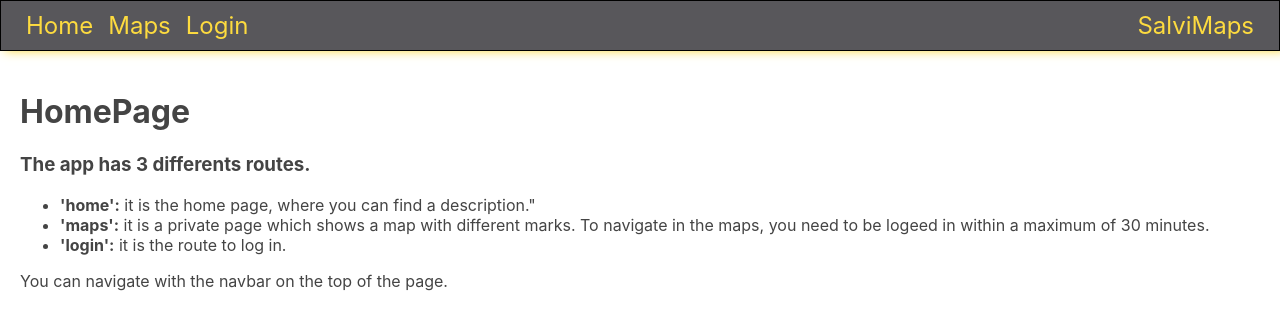
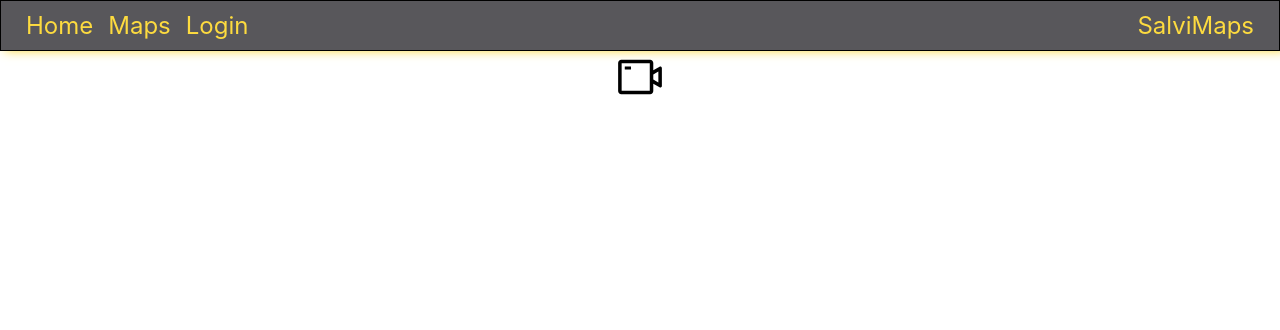
Before and after one commit to Ivangg88/prueba-tecnica-salvin, a React (Create React App) app: page /home in a window 1280 px wide. Shown: the top 330 px of the page. Built offline with nearby package versions, Linux system fonts and the light colour scheme.

Commit message:
added component VideoCam and the dependencies

```diff
--- a/package.json
+++ b/package.json
@@ -15,6 +15,7 @@
     "formik": "^2.2.9",
     "react": "^18.2.0",
     "react-dom": "^18.2.0",
+    "react-icons": "^4.8.0",
     "react-leaflet": "^4.2.0",
     "react-redux": "^8.0.4",
     "react-router-dom": "^6.8.1",
--- /dev/null
+++ b/src/components/VideoCam/VideoCam.tsx
@@ -0,0 +1,47 @@
+import { useState } from "react";
+import { AiFillCloseCircle, AiOutlineVideoCamera } from "react-icons/ai";
+import { VideoCamStyled } from "./VideoCamStyled";
+
+export const VideoCam = () => {
+  const [showVideo, setShowVideo] = useState(false);
+
+  return (
+    <VideoCamStyled>
+      {!showVideo && (
+        <button
+          className="custom-button"
+          onClick={() => setShowVideo(!showVideo)}
+        >
+          <AiOutlineVideoCamera className="icon" />{" "}
+        </button>
+      )}
+      {showVideo && (
+        <div
+          // onDragEnd={(event) => {
+          //   console.log("Bottom", event.currentTarget.getBoundingClientRect());
+          //   console.log("Native element", event.nativeEvent);
+
+          //   event.currentTarget.style.setProperty(
+          //     "left",
+          //     (event.nativeEvent.x + event.currentTarget.x).toString() + "px"
+          //   );
+          //   event.currentTarget.style.setProperty(
+          //     "left",
+          //     (event.nativeEvent.y + 20).toString() + "px"
+          //   );
+          // }}
+          //draggable={true}
+          className="video-container"
+        >
+          <button
+            className="custom-button"
+            onClick={() => setShowVideo(!showVideo)}
+          >
+            <AiFillCloseCircle className="icon" />
+          </button>
+          <div className="video"></div>
+        </div>
+      )}
+    </VideoCamStyled>
+  );
+};
--- /dev/null
+++ b/src/components/VideoCam/VideoCamStyled.tsx
@@ -0,0 +1,47 @@
+import styled from "styled-components";
+
+export const VideoCamStyled = styled.div`
+  .video-container {
+    display: flex;
+    flex-direction: column;
+    align-items: center;
+    justify-content: flex-start;
+    gap: 20px;
+    position: absolute;
+
+    padding: 10px;
+    box-shadow: 0px 0px 15px #444444;
+    bottom: 50px;
+    left: 50px;
+  }
+
+  .video {
+    width: 640px;
+    height: 480px;
+    aspect-ratio: auto 640 / 480;
+    background-position: center;
+    background-repeat: no-repeat;
+    background-image: url(http://192.168.1.80:88/cgi-bin/CGIStream.cgi?cmd=GetMJStream&usr=SmartecCam002&pwd=Smartec.2021);
+  }
+
+  [draggable="true"] {
+    cursor: move;
+  }
+
+  .custom-button {
+    border: none;
+
+    display: flex;
+    align-items: center;
+    background-color: transparent;
+  }
+
+  .custom-button:hover {
+    color: blue;
+  }
+
+  .icon {
+    height: 50px;
+    width: 50px;
+  }
+`;
--- a/src/pages/HomePage/HomePage.tsx
+++ b/src/pages/HomePage/HomePage.tsx
@@ -1,35 +1,8 @@
+import { VideoCam } from "../../components/VideoCam/VideoCam";
 import HomePageStyled from "./HomePageStyled";
 
 const HomePage = (): JSX.Element => {
-  return (
-    <HomePageStyled>
-      <h1>HomePage</h1>
-      <h3>The app has 3 differents routes.</h3>
-      <ul>
-        <li key="home">
-          <span>
-            {" "}
-            <span>'home':</span> it is the home page, where you can find a
-            description."
-          </span>
-        </li>
-        <li key="maps">
-          {" "}
-          <span>
-            <span>'maps':</span> it is a private page which shows a map with
-            different marks. To navigate in the maps, you need to be logeed in
-            within a maximum of 30 minutes.
-          </span>
-        </li>
-        <li key="login">
-          <span>
-            <span>'login':</span> it is the route to log in.
-          </span>
-        </li>
-      </ul>
-      <p>You can navigate with the navbar on the top of the page.</p>
-    </HomePageStyled>
-  );
+  return <VideoCam />;
 };
 
 export default HomePage;
```
Also changed, not shown: 1 other file (tests, documents, lock files or other folders).
